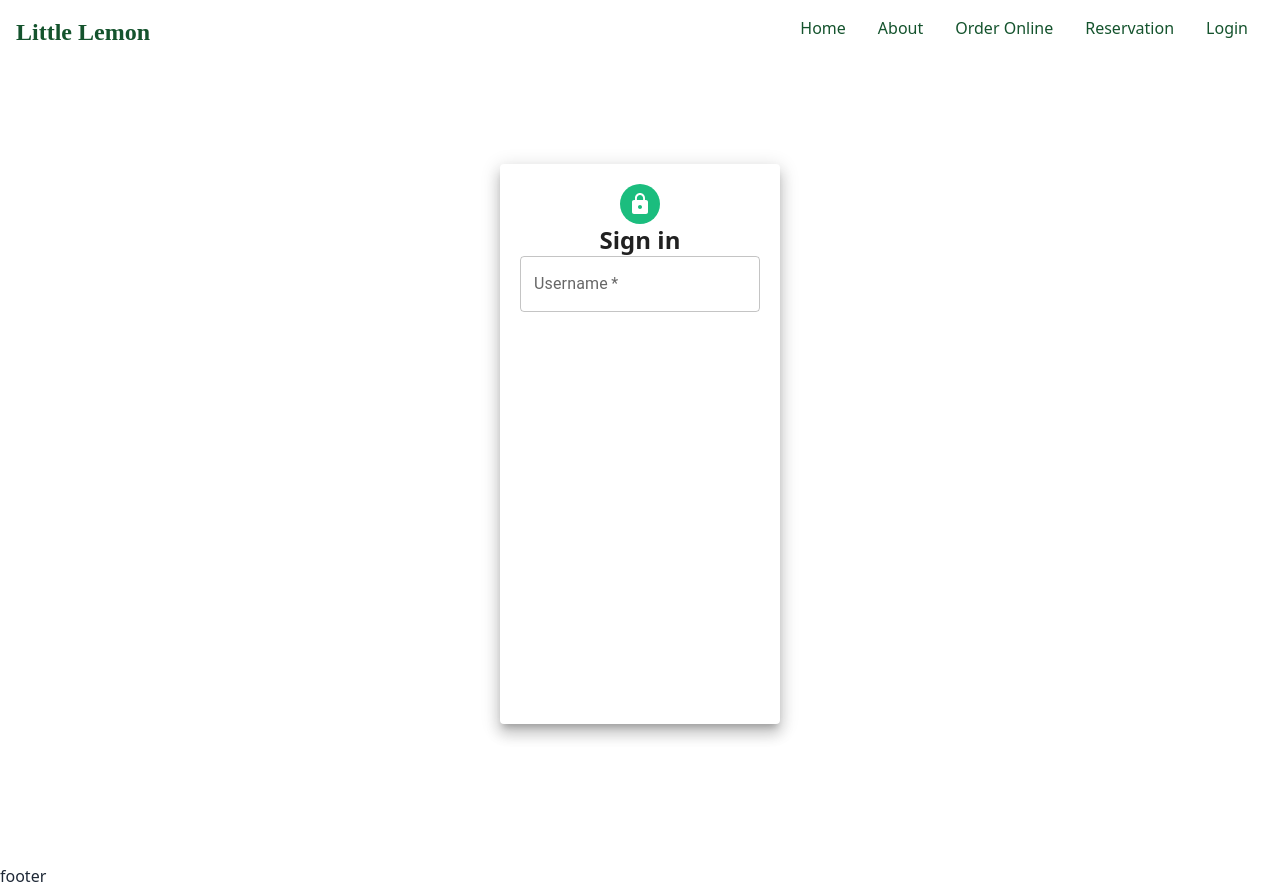
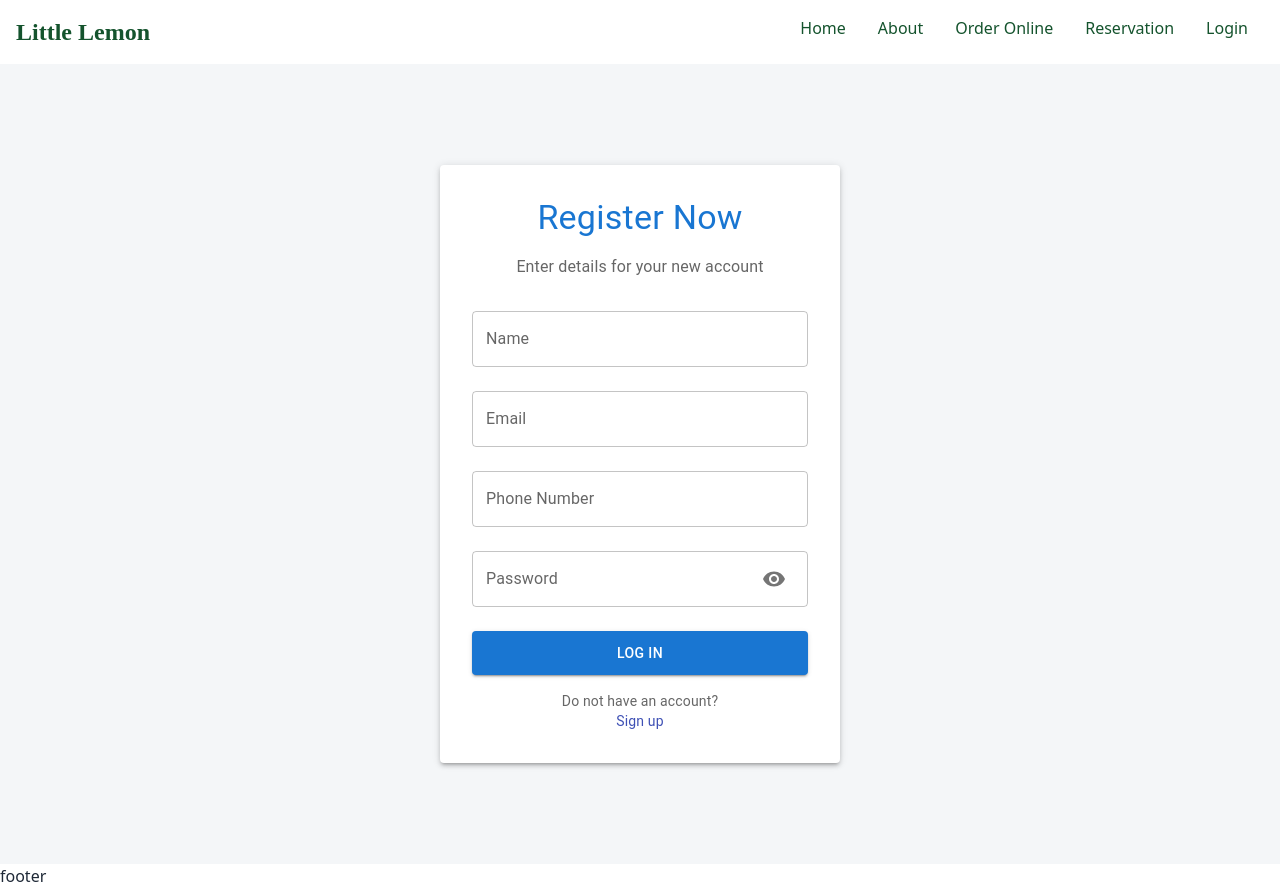
Before and after one commit to Tasfiq-asif/LittleLemon, a React (Vite) app: page /register in a window 1280 px wide. Built offline with nearby package versions, Linux system fonts and the light colour scheme.

Commit message:
Register page added

```diff
--- a/src/pages/Login/Login.jsx
+++ b/src/pages/Login/Login.jsx
@@ -9,7 +9,7 @@ import {
   IconButton,
 } from "@mui/material";
 import { Visibility, VisibilityOff } from "@mui/icons-material";
-import { useNavigate } from "react-router-dom"; // Optional if you want to redirect after login
+import { useNavigate } from "react-router-dom";
 
 const Login = () => {
   const [email, setEmail] = useState("");
--- a/src/pages/Register/Register.jsx
+++ b/src/pages/Register/Register.jsx
@@ -1,27 +1,136 @@
-
-import { Avatar, Grid2, Paper, TextField } from "@mui/material";
-import { Lock } from "@mui/icons-material";
-
+import { useState } from "react";
+import {
+  Box,
+  TextField,
+  Button,
+  Typography,
+  Paper,
+  InputAdornment,
+  IconButton,
+} from "@mui/material";
+import { Visibility, VisibilityOff } from "@mui/icons-material";
+import { useNavigate } from "react-router-dom";
 
 const Register = () => {
+  const [email, setEmail] = useState("");
+  const [name,setName] = useState("");
+  const [phone,setPhone] = useState("");
+  const [password, setPassword] = useState("");
+  const [showPassword, setShowPassword] = useState(false);
+  const [errors, setErrors] = useState({});
+  const navigate = useNavigate(); // Optional
 
-    const paperStyle = { padding:20,height:"70vh", width:280, margin:"20px auto"}
-    const avatarStyle = { backgroundColor:'#1bbd7e'}
-    return (
-      <div className="bg-white h-screen pt-20">
-        <Grid2>
-          <Paper elevation={10} style={paperStyle}>
-            <Grid2 align={'center'}>
-              <Avatar style={avatarStyle}>
-                <Lock/>
-              </Avatar>
-              <h2 className="text-2xl font-semibold"> Sign in</h2>
-            </Grid2>
-            <TextField label='Username' fullWidth required/>
-          </Paper>
-        </Grid2>
-      </div>
-    );
+  const handleShowPassword = () => setShowPassword(!showPassword);
+
+  // Basic validation
+  const validate = () => {
+    let tempErrors = {};
+    tempErrors.email = /\S+@\S+\.\S+/.test(email) ? "" : "Enter a valid email";
+    tempErrors.password =
+      password.length >= 6 ? "" : "Password must be at least 6 characters";
+    tempErrors.phone =
+      phone.length >= 10 ? "" : "Phone must be at least 10 numbers";
+    setErrors(tempErrors);
+    return Object.values(tempErrors).every((error) => error === "");
+  };
+
+  const handleSubmit = (event) => {
+    event.preventDefault();
+    if (validate()) {
+      // Handle successful login (API call, redirect, etc.)
+      console.log({ email, password });
+      navigate("/dashboard"); // Optional, redirect to dashboard or other page
+    }
+  };
+  return (
+    <Box
+      display="flex"
+      justifyContent="center"
+      alignItems="center"
+      minHeight="100vh"
+      bgcolor="#f4f6f8"
+    >
+      <Paper elevation={3} sx={{ padding: 4, maxWidth: 400, width: "100%" }}>
+        <Typography variant="h4" align="center" mb={2} color="primary">
+          Register Now
+        </Typography>
+        <Typography variant="body1" align="center" mb={4} color="textSecondary">
+          Enter details for your new account
+        </Typography>
+        <form onSubmit={handleSubmit}>
+          <TextField
+            label="Name"
+            variant="outlined"
+            fullWidth
+            value={name}
+            onChange={(e) => setName(e.target.value)}
+            sx={{ mb: 3 }}
+          />
+          <TextField
+            label="Email"
+            variant="outlined"
+            fullWidth
+            value={email}
+            onChange={(e) => setEmail(e.target.value)}
+            error={Boolean(errors.email)}
+            helperText={errors.email}
+            sx={{ mb: 3 }}
+          />
+          <TextField
+            label="Phone Number"
+            variant="outlined"
+            fullWidth
+            value={phone}
+            type="number"
+            onChange={(e) => setPhone(e.target.value)}
+            error={Boolean(errors.phone)}
+            helperText={errors.phone}
+            sx={{ mb: 3 }}
+          />
+          <TextField
+            label="Password"
+            variant="outlined"
+            fullWidth
+            type={showPassword ? "text" : "password"}
+            value={password}
+            onChange={(e) => setPassword(e.target.value)}
+            error={Boolean(errors.password)}
+            helperText={errors.password}
+            slotProps={{
+              input: {
+                endAdornment: (
+                  <InputAdornment position="end">
+                    <IconButton onClick={handleShowPassword}>
+                      {showPassword ? <VisibilityOff /> : <Visibility />}
+                    </IconButton>
+                  </InputAdornment>
+                ),
+              },
+            }}
+            sx={{ mb: 3 }}
+          />
+          <Button
+            type="submit"
+            variant="contained"
+            color="primary"
+            fullWidth
+            sx={{ padding: "10px", mb: 2 }}
+          >
+            Log In
+          </Button>
+        </form>
+        <Typography variant="body2" align="center" color="textSecondary">
+          <p>Do not have an account?</p>
+          <a
+            href="/register"
+            style={{ color: "#3f51b5", textDecoration: "none" }}
+          >
+            Sign up
+          </a>
+        </Typography>
+      </Paper>
+    </Box>
+  );
 };
 
 export default Register;
```
